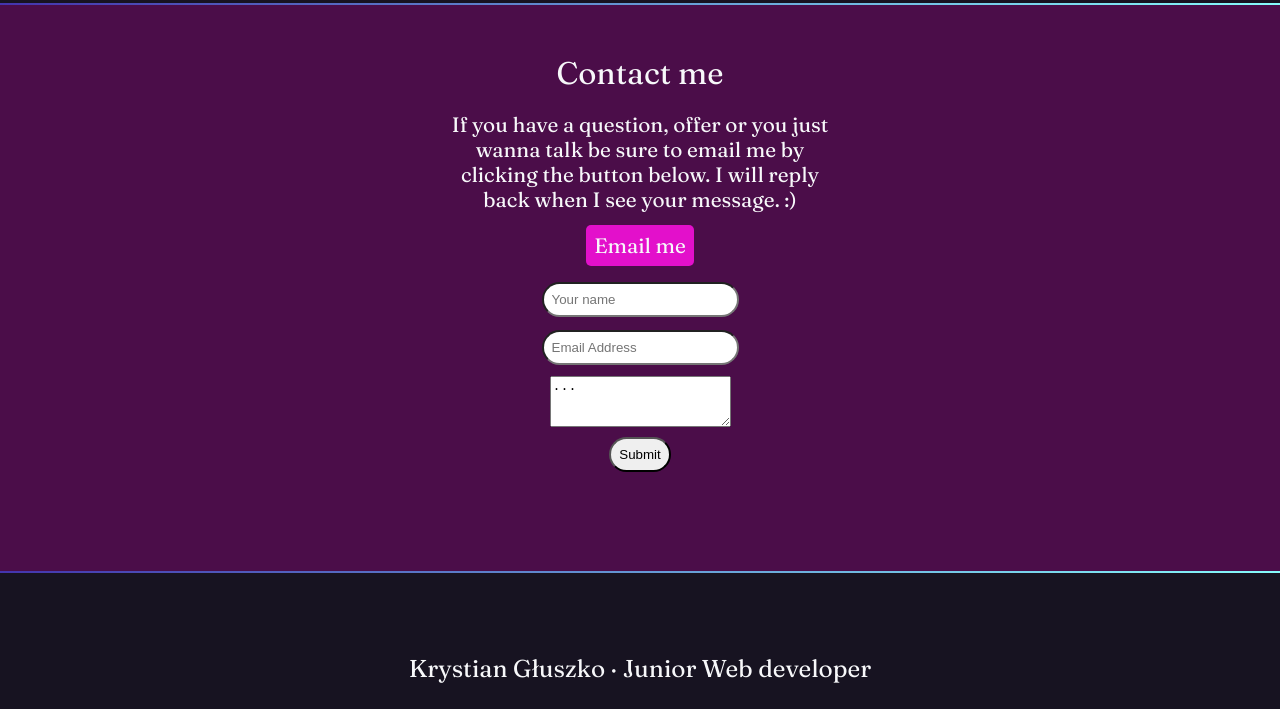
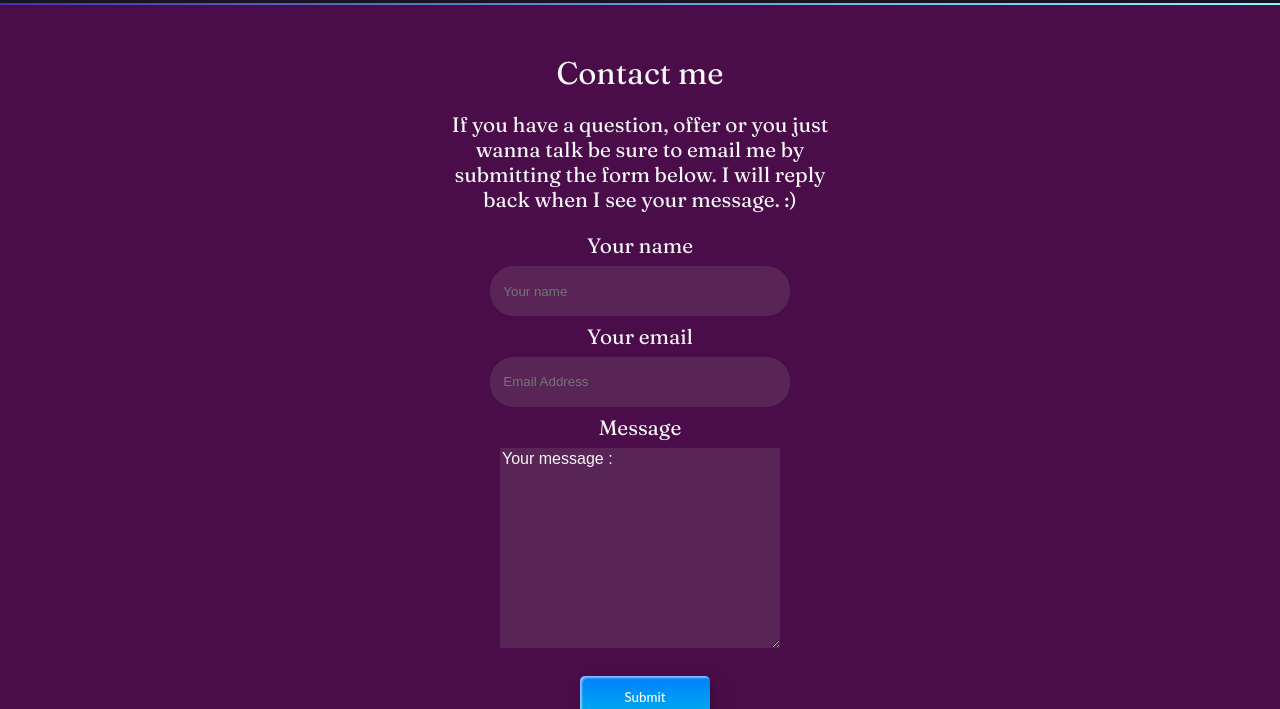
Before and after one commit to Krystioz/portfolio-page, a plain HTML site: page index.html in a window 1280 px wide. Shown: the part 2530-3239 px from the top of the page. Drawn offline with Linux system fonts and the light colour scheme.

Commit message:
contact form styling and btn

```diff
--- a/css/styles.css
+++ b/css/styles.css
@@ -248,7 +248,6 @@ nav a:hover {
     margin: auto;
 }
 
-
 .active {
     display: block;
 }
@@ -299,16 +298,122 @@ nav a:hover {
     flex-flow: column nowrap;
     justify-content: center;
     align-items: center;
-    gap: .5rem;
+    gap: 0.5rem;
 }
 #contactform input {
-    border-radius: 25px;
-    padding: .5rem;
-    margin: .2em 0;
+    border: none;
+    outline: none;
+    padding: 1.3em 1em;
+    border-radius: 24px;
+    background-color: #a094942b;
+    color: white;
+    transition: 00.2s ease-in-out;
+    width: calc(100% - 100px);
+}
+#contactform input:hover {
+    background: rgb(85, 59, 146);
+}
+#contactform textarea {
+    width: 70%;
+    height: 200px;
+    background-color: #a094942b;
+    color: whitesmoke;
+    font-family: sans-serif;
+    font-size: 1rem;
+    outline: none;
+    border: none;
 }
 
 .check {
     margin-top: 2rem;
+}
+.form-wrap {
+    background-color: var(--plum);
+}
+.custom-btn {
+    margin-top: 20px;
+    width: 130px;
+    height: 40px;
+    color: #fff;
+    border-radius: 5px;
+    padding: 10px 25px;
+    font-family: "Lato", sans-serif;
+    font-weight: 500;
+    background: transparent;
+    cursor: pointer;
+    transition: all 0.3s ease;
+    position: relative;
+    display: inline-block;
+    box-shadow: inset 2px 2px 2px 0px rgba(255, 255, 255, 0.5),
+        7px 7px 20px 0px rgba(0, 0, 0, 0.1), 4px 4px 5px 0px rgba(0, 0, 0, 0.1);
+    outline: none;
+}
+.btn-12 {
+    position: relative;
+    right: 20px;
+    bottom: 20px;
+    border: none;
+    box-shadow: none;
+    width: 130px;
+    height: 40px;
+    line-height: 42px;
+    -webkit-perspective: 230px;
+    perspective: 230px;
+}
+.btn-12 span {
+    background: rgb(0, 172, 238);
+    background: linear-gradient(
+        0deg,
+        rgba(0, 172, 238, 1) 0%,
+        rgba(2, 126, 251, 1) 100%
+    );
+    display: block;
+    position: absolute;
+    width: 130px;
+    height: 40px;
+    box-shadow: inset 2px 2px 2px 0px rgba(255, 255, 255, 0.5),
+        7px 7px 20px 0px rgba(0, 0, 0, 0.1), 4px 4px 5px 0px rgba(0, 0, 0, 0.1);
+    border-radius: 5px;
+    margin: 0;
+    text-align: center;
+    -webkit-box-sizing: border-box;
+    -moz-box-sizing: border-box;
+    box-sizing: border-box;
+    -webkit-transition: all 0.3s;
+    transition: all 0.3s;
+}
+.btn-12 span:nth-child(1) {
+    box-shadow: -7px -7px 20px 0px #fff9, -4px -4px 5px 0px #fff9,
+        7px 7px 20px 0px #0002, 4px 4px 5px 0px #0001;
+    -webkit-transform: rotateX(90deg);
+    -moz-transform: rotateX(90deg);
+    transform: rotateX(90deg);
+    -webkit-transform-origin: 50% 50% -20px;
+    -moz-transform-origin: 50% 50% -20px;
+    transform-origin: 50% 50% -20px;
+}
+.btn-12 span:nth-child(2) {
+    -webkit-transform: rotateX(0deg);
+    -moz-transform: rotateX(0deg);
+    transform: rotateX(0deg);
+    -webkit-transform-origin: 50% 50% -20px;
+    -moz-transform-origin: 50% 50% -20px;
+    transform-origin: 50% 50% -20px;
+}
+.btn-12:hover span:nth-child(1) {
+    box-shadow: inset 2px 2px 2px 0px rgba(255, 255, 255, 0.5),
+        7px 7px 20px 0px rgba(0, 0, 0, 0.1), 4px 4px 5px 0px rgba(0, 0, 0, 0.1);
+    -webkit-transform: rotateX(0deg);
+    -moz-transform: rotateX(0deg);
+    transform: rotateX(0deg);
+}
+.btn-12:hover span:nth-child(2) {
+    box-shadow: inset 2px 2px 2px 0px rgba(255, 255, 255, 0.5),
+        7px 7px 20px 0px rgba(0, 0, 0, 0.1), 4px 4px 5px 0px rgba(0, 0, 0, 0.1);
+    color: transparent;
+    -webkit-transform: rotateX(-90deg);
+    -moz-transform: rotateX(-90deg);
+    transform: rotateX(-90deg);
 }
 
 @media (min-width: 800px) {
--- a/index.html
+++ b/index.html
@@ -134,7 +134,11 @@
                         <h4>Latest project</h4>
                         <h3>Weather app</h3>
                         <p class="blackbox">
-                            Simple yet beautifull weather app. It displays basic parameters that you need to know ! Also background image changes in relation to the input value (city, country, place etc.) . There are animations to make using it very plesant for the eye and user.
+                            Simple yet beautifull weather app. It displays basic
+                            parameters that you need to know ! Also background
+                            image changes in relation to the input value (city,
+                            country, place etc.) . There are animations to make
+                            using it very plesant for the eye and user.
                         </p>
                         <h4>Technologies used include:</h4>
                         <ul>
@@ -164,22 +168,45 @@
                 <h2>Contact me</h2>
                 <p>
                     If you have a question, offer or you just wanna talk be sure
-                    to email me by clicking the button below. I will reply back
+                    to email me by submitting the form below. I will reply back
                     when I see your message. :)
                 </p>
-                <p>
-                    <a href="mailto:gluszkokrystian@gmail.com" class="button"
-                        >Email me</a
+                <div class="form-wrap">
+                    <form
+                        id="contactform"
+                        action="https://formsubmit.io/send/0bdecc8c-16a3-4050-954f-6323651d60ca"
+                        method="POST"
                     >
-                    <form id="contactform" action="https://formsubmit.io/send/0bdecc8c-16a3-4050-954f-6323651d60ca" method="POST">
-                        <input name="name" type="text" id="name" placeholder="Your name"  required>
-                        <input name="email" type="email" id="email"placeholder="Email Address" required>
-                        <textarea name="comment" id="comment" rows="3">...</textarea>
+                        <label for="name">Your name</label>
+                        <input
+                            name="name"
+                            type="text"
+                            id="name"
+                            placeholder="Your name"
+                            required
+                        />
+                        <label for="email">Your email</label>
+                        <input
+                            name="email"
+                            type="email"
+                            id="email"
+                            placeholder="Email Address"
+                            required
+                        />     <label for="comment">Message</label>
+                        <textarea name="comment" id="comment" rows="3">
+Your message :</textarea
+                        >
 
-                        <input name="_formsubmit_id" type="text" style="display:none">
-                        <input value="Submit" type="submit">
+                        <input
+                            name="_formsubmit_id"
+                            type="text"
+                            style="display: none"
+                        />
+                        <button class="custom-btn btn-12">
+                            <span>Click!</span><span>Submit</span>
+                        </button>
                     </form>
-                </p>
+                </div>
             </section>
         </div>
         <div class="gradient"></div>
```
